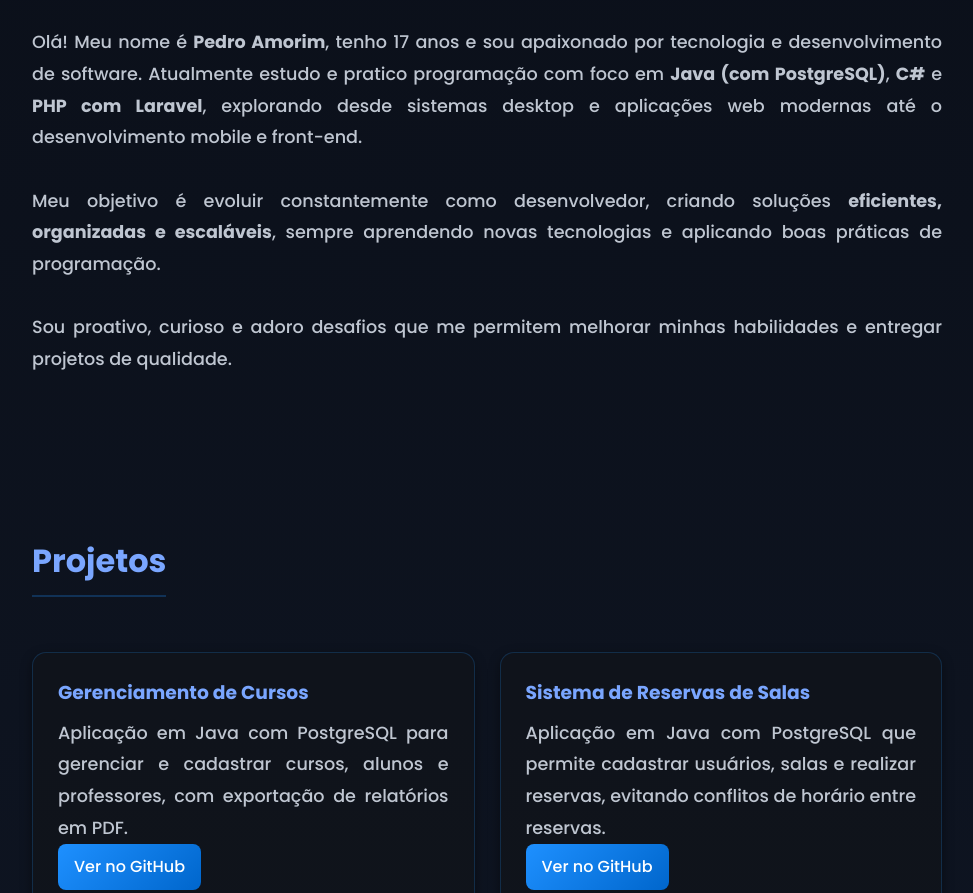
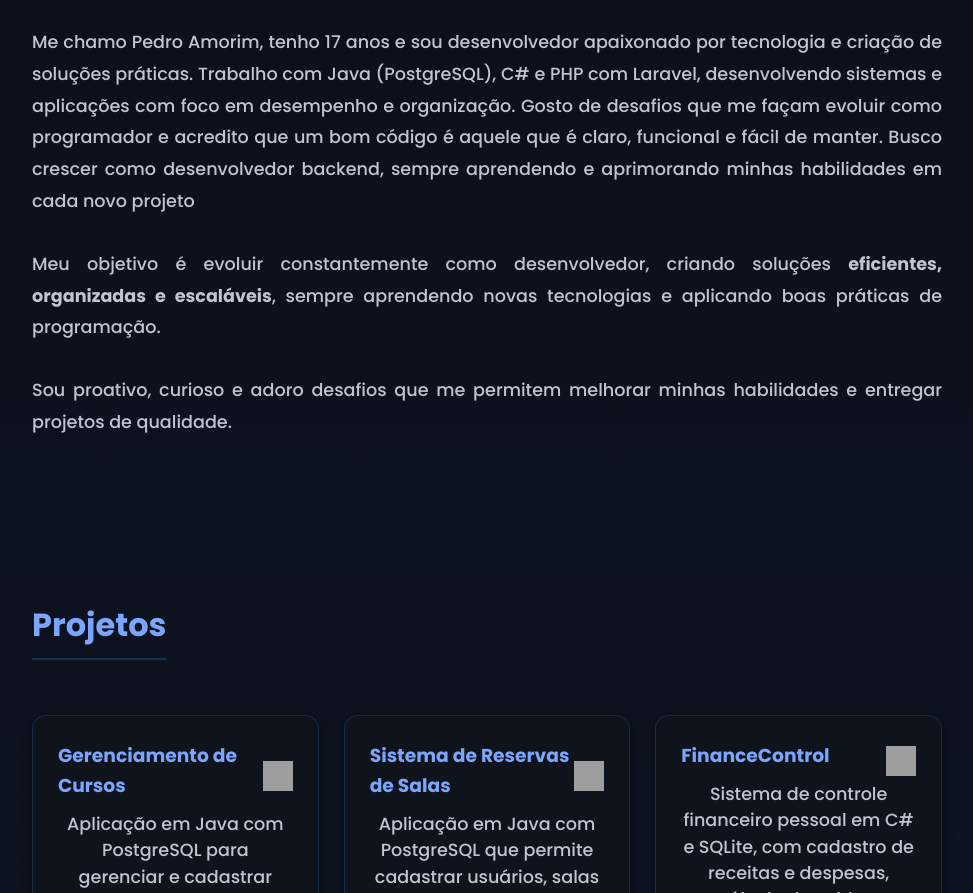
Before and after one commit to pedruuxz7/portfolio, a plain HTML site: page index.html in a window 1280 px wide. Shown: the part 579-1472 px from the top of the page, without its empty margins (153-1126 px from the left). Drawn offline with Linux system fonts and the light colour scheme; grey boxes are pictures that could not be loaded.

Commit message:
Atualização

```diff
--- a/index.html
+++ b/index.html
@@ -20,7 +20,6 @@
       overflow-x: hidden;
     }
 
-    /* ===== NAVBAR ===== */
     nav {
       position: fixed;
       top: 0; left: 0; right: 0;
@@ -63,7 +62,6 @@
       text-shadow: 0 0 8px #1e90ff;
     }
 
-    /* ===== HERO ===== */
     header.hero {
       text-align: center;
       padding: 140px 20px 100px;
@@ -171,6 +169,13 @@
       color: #7aa6ff;
       margin-bottom: 10px;
     }
+    .card p {
+  text-align: center;
+  line-height: 1.5;
+  color: #bfc6d1;
+  margin-bottom: 15px;
+}
+
 
     .card a {
       display: inline-block;
@@ -188,7 +193,6 @@
       transform: scale(1.05);
     }
 
-    /* ===== CONTATO ===== */
     .contato-btns {
       display: flex;
       justify-content: center;
@@ -255,7 +259,6 @@
       margin-top: 50px;
     }
 
-    /* ===== RESPONSIVIDADE ===== */
     @media (max-width: 768px) {
       .btn-social img { width: 26px; height: 26px; }
 
@@ -288,25 +291,30 @@
   </nav>
 
   <header class="hero" id="inicio">
-    <h2>Pedro Otávio Amorim de Paula</h2>
+    <h2>Pedro Otávio Amorim</h2>
     <p id="typing"></p>
 
     <div class="icons">
       <img src="https://cdn.jsdelivr.net/gh/devicons/devicon/icons/java/java-original.svg" alt="Java" class="icon" />
       <img src="https://cdn.jsdelivr.net/gh/devicons/devicon/icons/csharp/csharp-original.svg" alt="C#" class="icon" />
       <img src="https://cdn.jsdelivr.net/gh/devicons/devicon/icons/php/php-original.svg" alt="PHP" class="icon" />
-      <img src="https://upload.wikimedia.org/wikipedia/commons/9/9a/Laravel.svg" alt="Laravel" class="icon" />
       <img src="https://cdn.jsdelivr.net/gh/devicons/devicon/icons/postgresql/postgresql-original.svg" alt="PostgreSQL" class="icon" />
       <img src="https://cdn.jsdelivr.net/gh/devicons/devicon/icons/spring/spring-original.svg" alt="Spring" class="icon" />
+      <img src="https://upload.wikimedia.org/wikipedia/commons/9/9a/Laravel.svg" alt="Laravel" class="icon" />
+      <img src="https://www.svgrepo.com/show/376369/dotnet.svg" alt="DotNet" class="icon" />
+      <img src="https://www.svgrepo.com/show/374093/sql.svg" alt="SQL" class="icon" />
     </div>
   </header>
 
   <section id="sobre">
     <h2>Sobre Mim</h2>
     <p>
-      Olá! Meu nome é <strong>Pedro Amorim</strong>, tenho 17 anos e sou apaixonado por tecnologia e desenvolvimento de software.
-      Atualmente estudo e pratico programação com foco em <strong>Java (com PostgreSQL)</strong>, <strong>C#</strong> e <strong>PHP com Laravel</strong>,
-      explorando desde sistemas desktop e aplicações web modernas até o desenvolvimento mobile e front-end.
+      Me chamo Pedro Amorim, tenho 17 anos e sou desenvolvedor apaixonado por tecnologia e criação de soluções práticas.
+Trabalho com Java (PostgreSQL), C# e PHP com Laravel, desenvolvendo sistemas e aplicações com foco em desempenho e organização.
+
+Gosto de desafios que me façam evoluir como programador e acredito que um bom código é aquele que é claro, funcional e fácil de manter.
+
+Busco crescer como desenvolvedor backend, sempre aprendendo e aprimorando minhas habilidades em cada novo projeto
       <br><br>
       Meu objetivo é evoluir constantemente como desenvolvedor, criando soluções <strong>eficientes, organizadas e escaláveis</strong>,
       sempre aprendendo novas tecnologias e aplicando boas práticas de programação.
@@ -319,15 +327,30 @@
     <h2>Projetos</h2>
     <div class="projetos-container">
       <div class="card">
-        <h3>Gerenciamento de Cursos</h3>
+        <div style="display:flex;justify-content:space-between;align-items:center;">
+          <h3>Gerenciamento de Cursos</h3>
+          <img src="https://cdn.jsdelivr.net/gh/devicons/devicon/icons/java/java-original.svg" alt="Java" style="width:30px;height:30px;">
+        </div>
         <p>Aplicação em Java com PostgreSQL para gerenciar e cadastrar cursos, alunos e professores, com exportação de relatórios em PDF.</p>
         <a href="https://github.com/pedruuxz7/GerenciamentoCursos" target="_blank">Ver no GitHub</a>
       </div>
 
       <div class="card">
-        <h3>Sistema de Reservas de Salas</h3>
+        <div style="display:flex;justify-content:space-between;align-items:center;">
+          <h3>Sistema de Reservas de Salas</h3>
+          <img src="https://cdn.jsdelivr.net/gh/devicons/devicon/icons/java/java-original.svg" alt="Java" style="width:30px;height:30px;">
+        </div>
         <p>Aplicação em Java com PostgreSQL que permite cadastrar usuários, salas e realizar reservas, evitando conflitos de horário entre reservas.</p>
         <a href="https://github.com/pedruuxz7/SistemaReservas" target="_blank">Ver no GitHub</a>
+      </div>
+
+      <div class="card">
+        <div style="display:flex;justify-content:space-between;align-items:center;">
+          <h3>FinanceControl</h3>
+          <img src="https://cdn.jsdelivr.net/gh/devicons/devicon/icons/csharp/csharp-original.svg" alt="C#" style="width:30px;height:30px;">
+        </div>
+        <p>Sistema de controle financeiro pessoal em C# e SQLite, com cadastro de receitas e despesas, cálculo de saldo e arquitetura em camadas.</p>
+        <a href="https://github.com/pedruuxz7/FinanceControl" target="_blank">Ver no GitHub</a>
       </div>
     </div>
   </section>
@@ -356,7 +379,6 @@
   </footer>
 
   <script>
-    // Efeito de digitação
     const texto = "Desenvolvedor Back-End";
     let i = 0;
     function digitar() {
@@ -368,7 +390,6 @@
     }
     window.onload = digitar;
 
-    // Mudança de cor da navbar ao rolar
     window.addEventListener('scroll', () => {
       const nav = document.querySelector('nav');
       nav.classList.toggle('scrolled', window.scrollY > 50);
```
